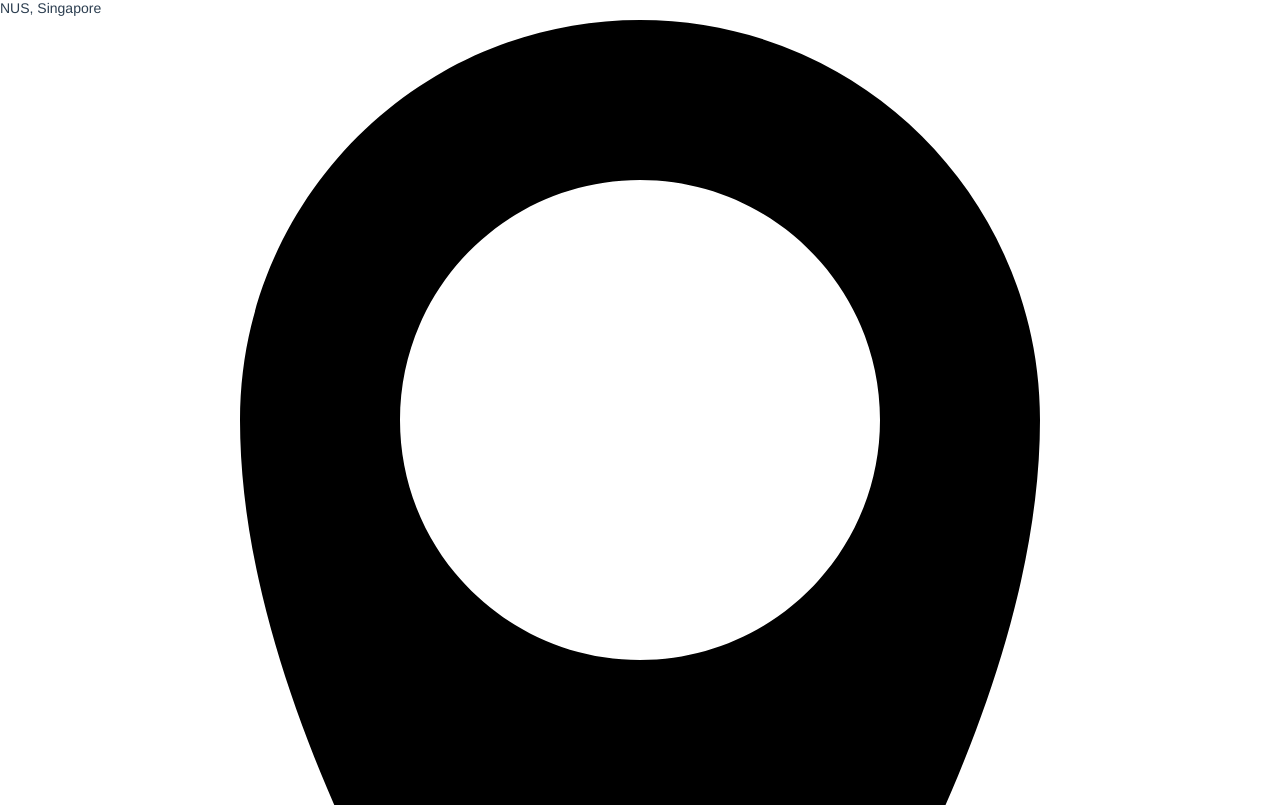
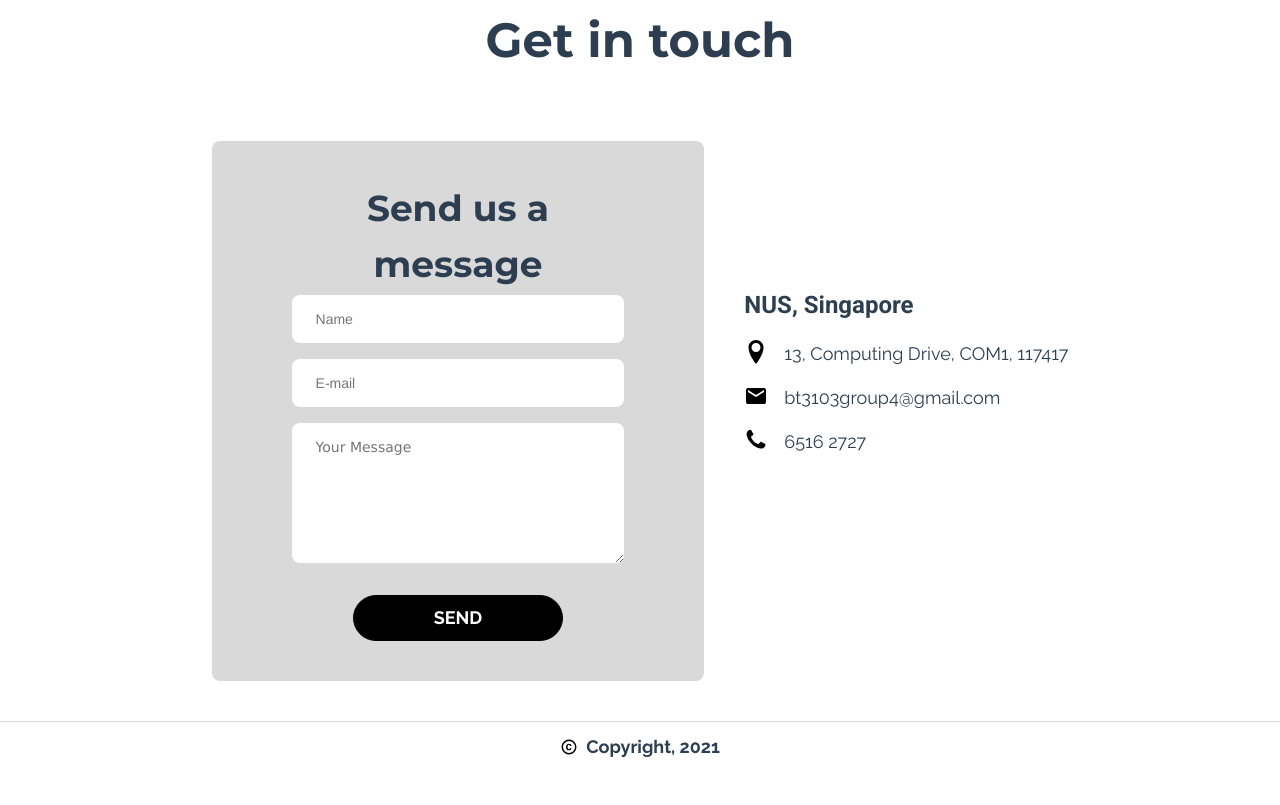
Before and after one commit to bt3103group4/LocalLink, a Vue app: page / in a window 1280 px wide. Shown: the part 2215-3020 px from the top of the page. After the commit the page ends 2987 px from the top, so only its background shows below. Built offline with nearby package versions, Linux system fonts and the light colour scheme; no server answers.

Commit message:
Update styling for contact form

```diff
--- a/src/views/Landing.vue
+++ b/src/views/Landing.vue
@@ -228,7 +228,7 @@
                   d="M854 342v-86l-342 214-342-214v86l342 212zM854 170q34 0 59 26t25 60v512q0 34-25 60t-59 26h-684q-34 0-59-26t-25-60v-512q0-34 25-60t59-26h684z"
                 ></path>
               </svg>
-              <span class="section-text">rheasharma.nus@gmail.com</span>
+              <span class="section-text">bt3103group4@gmail.com</span>
             </div>
             <div class="landing-address">
               <svg viewBox="0 0 804.5714285714286 1024" class="landing-address-icon">
@@ -542,6 +542,7 @@ export default {};
   text-transform: none;
   text-decoration: none;
 }
+
 .big-card-heading {
   font-size: 36px;
   font-style: normal;
@@ -551,6 +552,7 @@ export default {};
   text-transform: none;
   text-decoration: none;
 }
+
 .card-heading {
   font-size: 24px;
   font-style: normal;
@@ -592,6 +594,7 @@ export default {};
   flex-direction: column;
   background-color: var(--landing-color-gray-900);
 }
+
 .landing-team {
   width: 100%;
   display: flex;
@@ -619,18 +622,19 @@ export default {};
 
 .landing-team-card {
   display: flex;
-  padding: var(--dl-space-space-fourunits);
+  padding: var(--landing-space-space-fourunits);
   align-items: center;
   flex-direction: column;
 }
+
 .landing-avatar-container {
   display: flex;
   width: 80px;
   height: 80px;
-  padding: var(--dl-space-space-fourunits);
+  padding: var(--landing-space-space-fourunits);
   align-items: center;
   border-radius: 10px;
-  margin-bottom: var(--dl-space-space-tripleunit);
+  margin-bottom: var(--landing-space-space-tripleunit);
   flex-direction: column;
 }
 
@@ -680,7 +684,167 @@ export default {};
   align-items: center;
   flex-direction: column;
   justify-content: center;
-  background-color: var(--dl-color-gray-white);
+  background-color: var(--landing-color-gray-white);
+}
+
+.landing-text-input {
+  color: var(--landing-color-gray-black);
+  border-color: var(--landing-color-gray-black);
+  border-width: 1px;
+  border-radius: 2px;
+  background-color: var(--landing-color-gray-white);
+}
+
+.landing-number-input {
+  color: var(--landing-color-gray-black);
+  border-color: var(--landing-color-gray-black);
+  border-width: 1px;
+  border-radius: 2px;
+  background-color: var(--landing-color-gray-white);
+}
+
+.landing-text-area {
+  color: var(--landing-color-gray-black);
+  border-color: var(--landing-color-gray-black);
+  border-width: 1px;
+  border-radius: 2px;
+  background-color: var(--landing-color-gray-white);
+}
+
+.landing-button {
+  color: var(--landing-color-gray-black);
+  padding: 5px 10px;
+  border-color: var(--landing-color-gray-black);
+  border-width: 1px;
+  border-radius: 4px;
+  background-color: var(--landing-color-gray-white);
+}
+
+.landing-get-in-touch {
+  width: 100%;
+  display: flex;
+  margin-top: var(--landing-space-space-fiveunits);
+  align-items: center;
+  padding-top: var(--landing-space-space-fiveunits);
+  padding-left: var(--landing-space-space-tripleunit);
+  padding-right: var(--landing-space-space-tripleunit);
+  flex-direction: column;
+  padding-bottom: var(--landing-space-space-fiveunits);
+  justify-content: flex-start;
+}
+
+.landing-text36 {
+  text-align: center;
+  margin-bottom: var(--landing-space-space-fourunits);
+}
+
+.landing-content-container6 {
+  width: 100%;
+  display: flex;
+  align-self: stretch;
+  margin-top: var(--landing-space-space-fiveunits);
+  align-items: center;
+  flex-direction: row;
+  justify-content: center;
+}
+
+.landing-form-container {
+  width: 40%;
+  display: flex;
+  align-self: stretch;
+  align-items: center;
+  padding-top: var(--landing-space-space-fiveunits);
+  margin-right: var(--landing-space-space-fiveunits);
+  padding-left: var(--landing-space-space-tenunits);
+  border-radius: var(--landing-radius-radius-radius8);
+  padding-right: var(--landing-space-space-tenunits);
+  flex-direction: column;
+  padding-bottom: var(--landing-space-space-fiveunits);
+  background-color: var(--landing-color-gray-900);
+}
+
+.landing-heading08 {
+  margin-bottom: var(--landing-space-space-fourunits);
+}
+
+.landing-name5 {
+  width: 100%;
+  border: none;
+  padding-top: var(--landing-space-space-doubleunit);
+  padding-left: var(--landing-space-space-tripleunit);
+  border-radius: var(--landing-radius-radius-radius8);
+  margin-bottom: var(--landing-space-space-doubleunit);
+  padding-right: var(--landing-space-space-tripleunit);
+  padding-bottom: var(--landing-space-space-doubleunit);
+}
+
+.landing-email {
+  width: 100%;
+  border: none;
+  padding-top: var(--landing-space-space-doubleunit);
+  padding-left: var(--landing-space-space-tripleunit);
+  border-radius: var(--landing-radius-radius-radius8);
+  margin-bottom: var(--landing-space-space-doubleunit);
+  padding-right: var(--landing-space-space-tripleunit);
+  padding-bottom: var(--landing-space-space-doubleunit);
+}
+
+.landing-message {
+  width: 100%;
+  border: none;
+  height: 140px;
+  padding-top: var(--landing-space-space-doubleunit);
+  padding-left: var(--landing-space-space-tripleunit);
+  border-radius: var(--landing-radius-radius-radius8);
+  margin-bottom: var(--landing-space-space-fourunits);
+  padding-right: var(--landing-space-space-tripleunit);
+  padding-bottom: var(--landing-space-space-doubleunit);
+}
+
+.landing-cta-btn2 {
+  color: var(--landing-color-gray-white);
+  text-align: center;
+  padding-top: var(--landing-space-space-unit);
+  padding-left: var(--landing-space-space-tenunits);
+  border-radius: var(--landing-radius-radius-radius24);
+  padding-right: var(--landing-space-space-tenunits);
+  padding-bottom: var(--landing-space-space-unit);
+  background-color: var(--landing-color-gray-black);
+}
+
+.landing-locations-container {
+  display: flex;
+  align-items: flex-start;
+  margin-bottom: var(--landing-space-space-fiveunits);
+  flex-direction: column;
+}
+
+.landing-location {
+  display: flex;
+  align-items: flex-start;
+  margin-bottom: var(--landing-space-space-tripleunit);
+  flex-direction: column;
+}
+
+.landing-address-heading {
+  font-size: 24px;
+  font-style: normal;
+  font-family: Roboto;
+  font-weight: 700;
+  margin-bottom: var(--landing-space-space-doubleunit);
+}
+
+.landing-address {
+  display: flex;
+  align-items: flex-start;
+  margin-bottom: var(--landing-space-space-doubleunit);
+  flex-direction: row;
+}
+
+.landing-address-icon {
+  width: 24px;
+  height: 24px;
+  margin-right: var(--landing-space-space-doubleunit);
 }
 
 </style>
```
